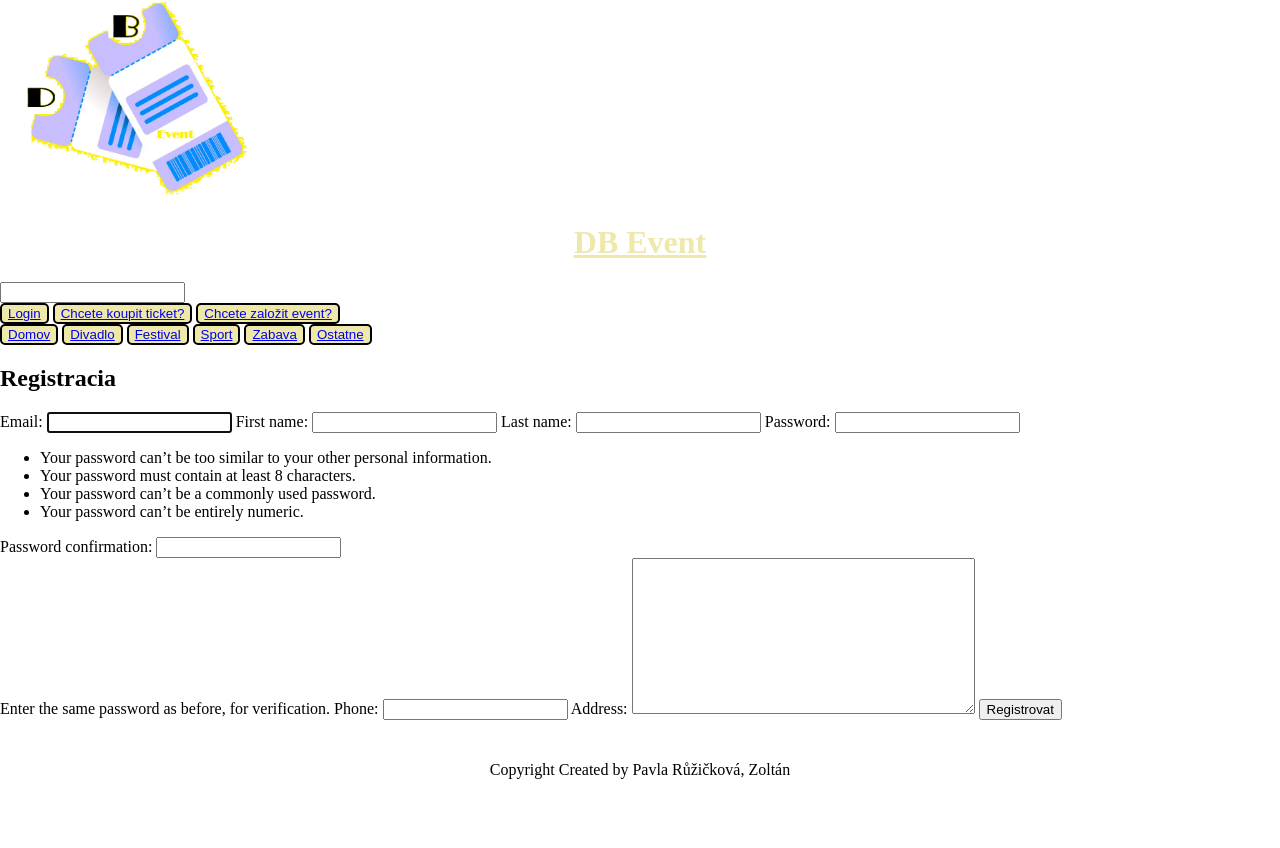
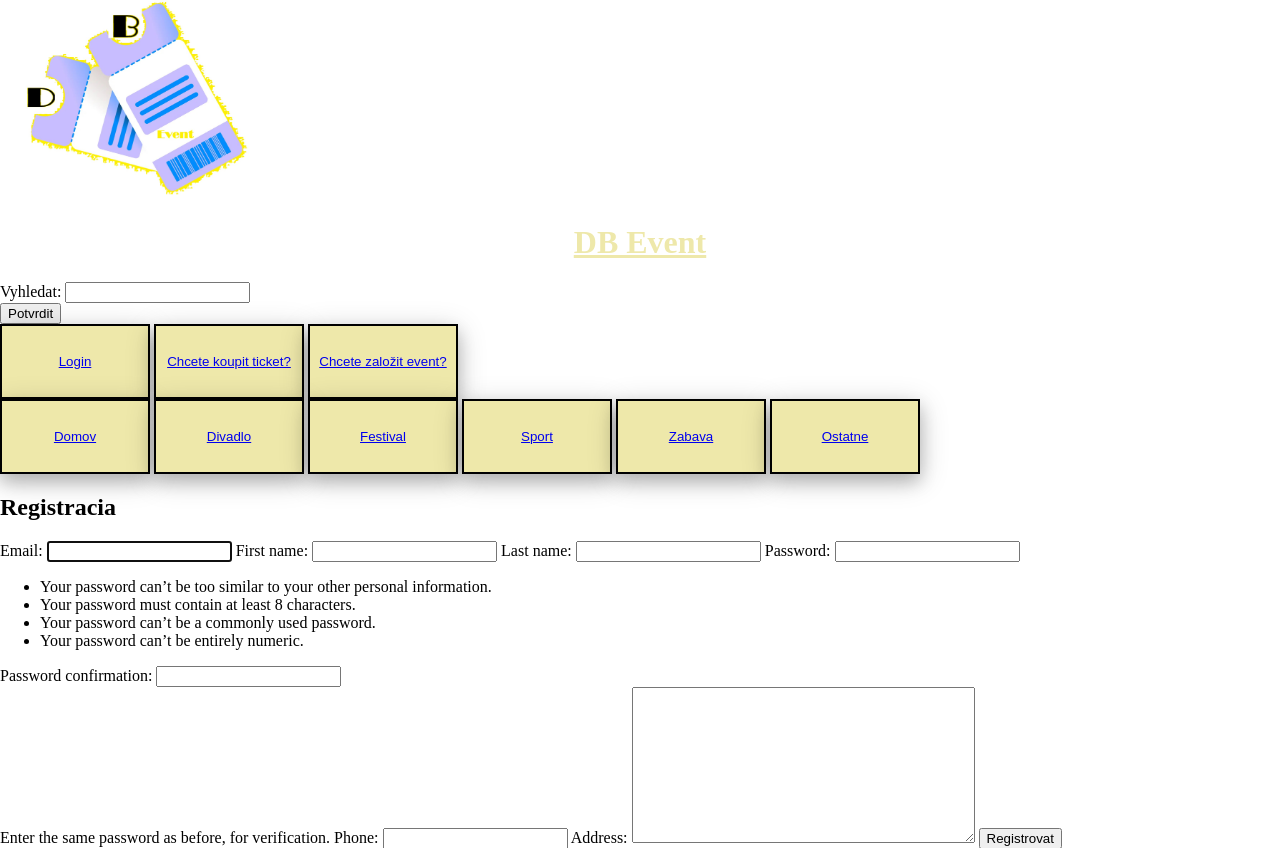
Before and after one commit to zorell11/Event_aggregation_service, a Django app: page /accounts/usersignup/ in a window 1280 px wide. Shown: the top 848 px of the page. Before the commit the page ends 779 px from the top, so only its background shows below. Run offline with Django 4.2, Linux system fonts and the light colour scheme; parts of the project's set-up code (start-up, migrations or seed data) failed here and were passed over.

Commit message:
add change styless.css

```diff
--- a/events/static/events/images/styless.css
+++ b/events/static/events/images/styless.css
@@ -13,7 +13,7 @@ body, html {
     display: flex;
     justify-content: space-between;
     align-items: center;
-    background: white;
+    background: black;
     font-size: 3em;
     font-style: italic;
     font-family: serif;
@@ -32,18 +32,27 @@ body, html {
 
 button {
     background: PaleGoldenrod;
+    width: 150px;
+    height: 75px;
     color: black;
+    text-decoration: none
+    left: 50%; margin-left: 75%
     border-radius: 5px;
     transition: linear .3s;
     cursor: pointer;
     border: 2px solid black;
+    box-shadow: 0 8px 16px 0 rgba(0,0,0,0.2), 0 6px 30px 0 rgba(0,0,0,0.19);
+
 }
 
 button:hover {
     color: white;
-    background: orange;
+    background: gold;
+    width: 150px;
+    height: 75px;
     transform: scale(1.1);
     border: 2px solid white;
+    box-shadow: 0 12px 16px 0 rgba(0,0,0,0.24), 0 17px 50px 0 rgba(0,0,0,0.19)
 }
 
 .navContainer {
--- a/templates/base.html
+++ b/templates/base.html
@@ -8,35 +8,49 @@
           content="width=device-width, user-scalable=no, initial-scale=1.0, maximum-scale=1.0, minimum-scale=1.0">
     <meta http-equiv="X-UA-Compatible" content="ie=edge">
     <title>DB Event</title>
+
     <link rel="stylesheet" href="{% static 'events/images/styless.css' %}">
+
+
 </head>
 
 <header class="Logo">
     <img class="headContainer-part" alt="Logo" src="{% static 'events/images/logo.jpg' %}">
-            <a href="{% url 'index' %}"  class="headContainer-center"><h1>DB Event</h1></a>
+    <a href="{% url 'index' %}" class="headContainer-center"><h1>DB Event</h1></a>
 </header>
 
 <header>
 
-             <div class="menu1" id="menu1">
-                 <form action= "{% url 'search' %}" method="post">
+    <div class="Search">
+
+        <form action="{% url 'search' %}" method="post">
             {% csrf_token %}
+            <label for=""> Vyhledat: </label>
             <input type="text" name="search" id="">
+
+            <div>
+             <input type="submit" value="Potvrdit" accesskey="s" />
+            </div>
 
         </form>
 
+    </div>
+
+    <div class="menu1" id="menu1">
+
+
         {% if request.user.is_authenticated %}
         Prihlaseny ako: <a href="{% url 'profile' %}">{{request.user}}></a>
-                  <button>  <a href="{% url 'logout' %}">Logout</a></button>
+        <button><a href="{% url 'logout' %}">Logout</a></button>
         {% else %}
         <button><a href="{% url 'login' %}">Login </a></button>
         <button><a href="{% url 'user_signup' %}">Chcete koupit ticket?</a></button>
-                    <button> <a href="{% url 'organizer_signup' %}">Chcete založit event? </a></button>
+        <button><a href="{% url 'organizer_signup' %}">Chcete založit event? </a></button>
 
         {% endif %}
     </div>
 
-     <div class="menu2" id="menu2"  >
+    <div class="menu2" id="menu2">
         <button><a href="{% url 'index' %}">Domov</a></button>
         <button><a href="{% url 'event_category' 'Divadlo' %}">Divadlo</a></button>
         <button><a href="{% url 'event_category' 'Festival' %}">Festival</a></button>
@@ -44,7 +58,7 @@
         <button><a href="{% url 'event_category' 'Zabava' %}">Zabava</a></button>
         <button><a href="{% url 'event_category' 'Ostatne' %}">Ostatne</a></button>
         {% if request.user.organizer or request.user.is_superuser %}
-                <button><a href="{% url 'event_create' %}">Pridat event</a> </button>
+        <button><a href="{% url 'event_create' %}">Pridat event</a></button>
         {% endif %}
     </div>
 </header>
@@ -56,6 +70,8 @@
 <footer>Copyright Created by Pavla Růžičková, Zoltán</footer>
 <script src="{% static 'viewer/script.js' %} "></script>
 <body>
+
+
 </body>
 
 </html>
```
Lines whose indentation alone changed are shown as unchanged.
